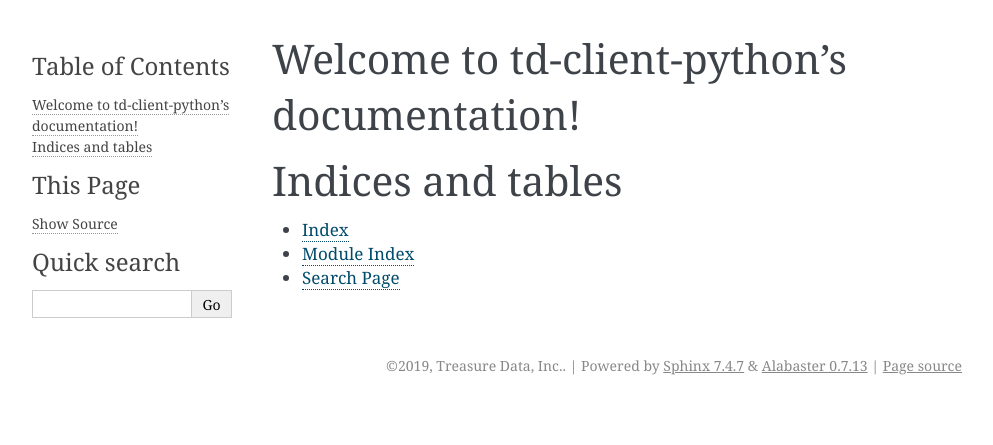
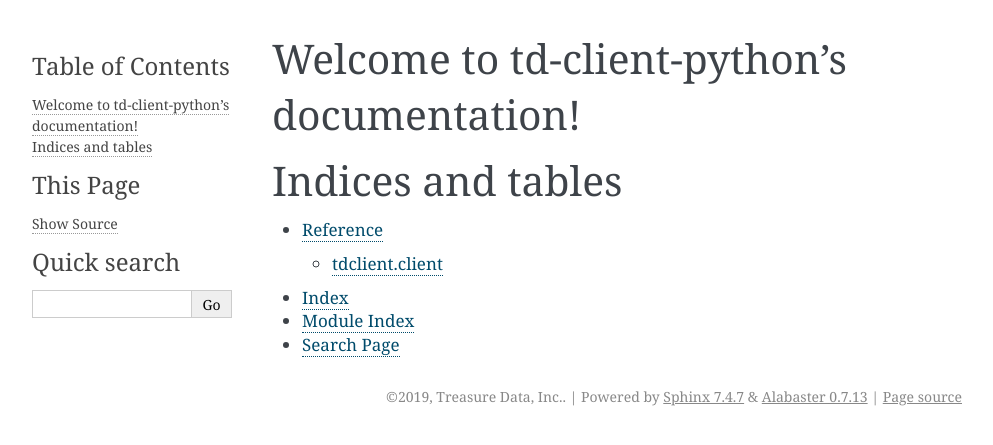
Before and after one commit to treasure-data/td-client-python, a Sphinx documentation site: the page built from docs/index.rst, in a window 1280 px wide. Shown: the top 445 px of the page, without its empty margins (148-1141 px from the left). Built offline with Sphinx 7.4.7, drawn with Linux system fonts in a browser that asks for light colours.

Commit message:
added reference autodoc

```diff
--- a/docs/conf.py
+++ b/docs/conf.py
@@ -28,6 +28,7 @@
 # extensions coming with Sphinx (named 'sphinx.ext.*') or your custom
 # ones.
 extensions = [
+    "sphinx.ext.autodoc",
 ]
 
 # Add any paths that contain templates here, relative to this directory.
--- a/docs/index.rst
+++ b/docs/index.rst
@@ -15,6 +15,11 @@
 Indices and tables
 ==================
 
+.. toctree::
+   :maxdepth: 2
+
+   reference
+
 * :ref:`genindex`
 * :ref:`modindex`
 * :ref:`search`
--- /dev/null
+++ b/docs/reference.rst
@@ -0,0 +1,9 @@
+=======================
+Reference
+=======================
+
+tdclient.client
+=======================
+
+.. automodule:: tdclient.client
+   :members:
```
